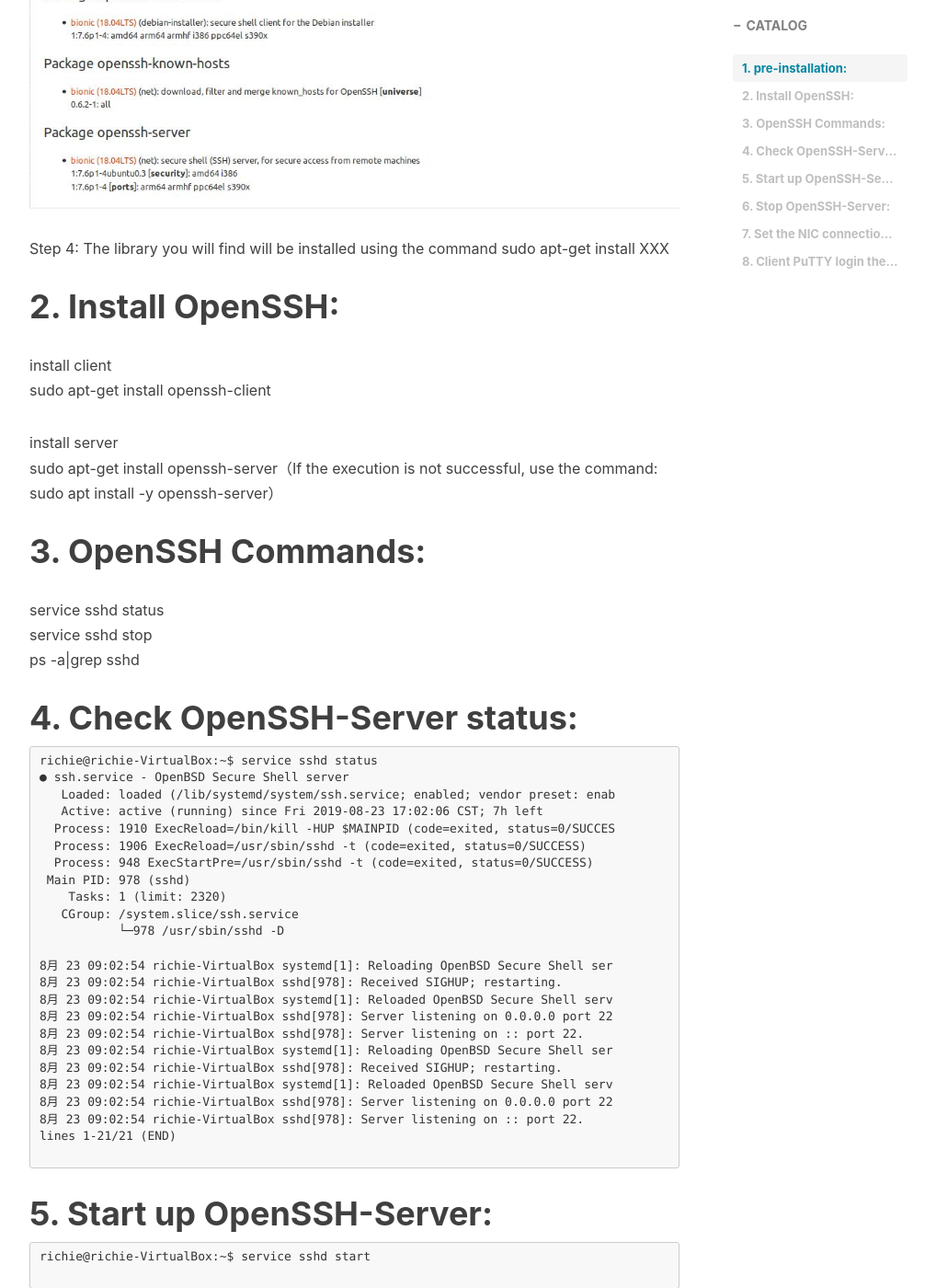
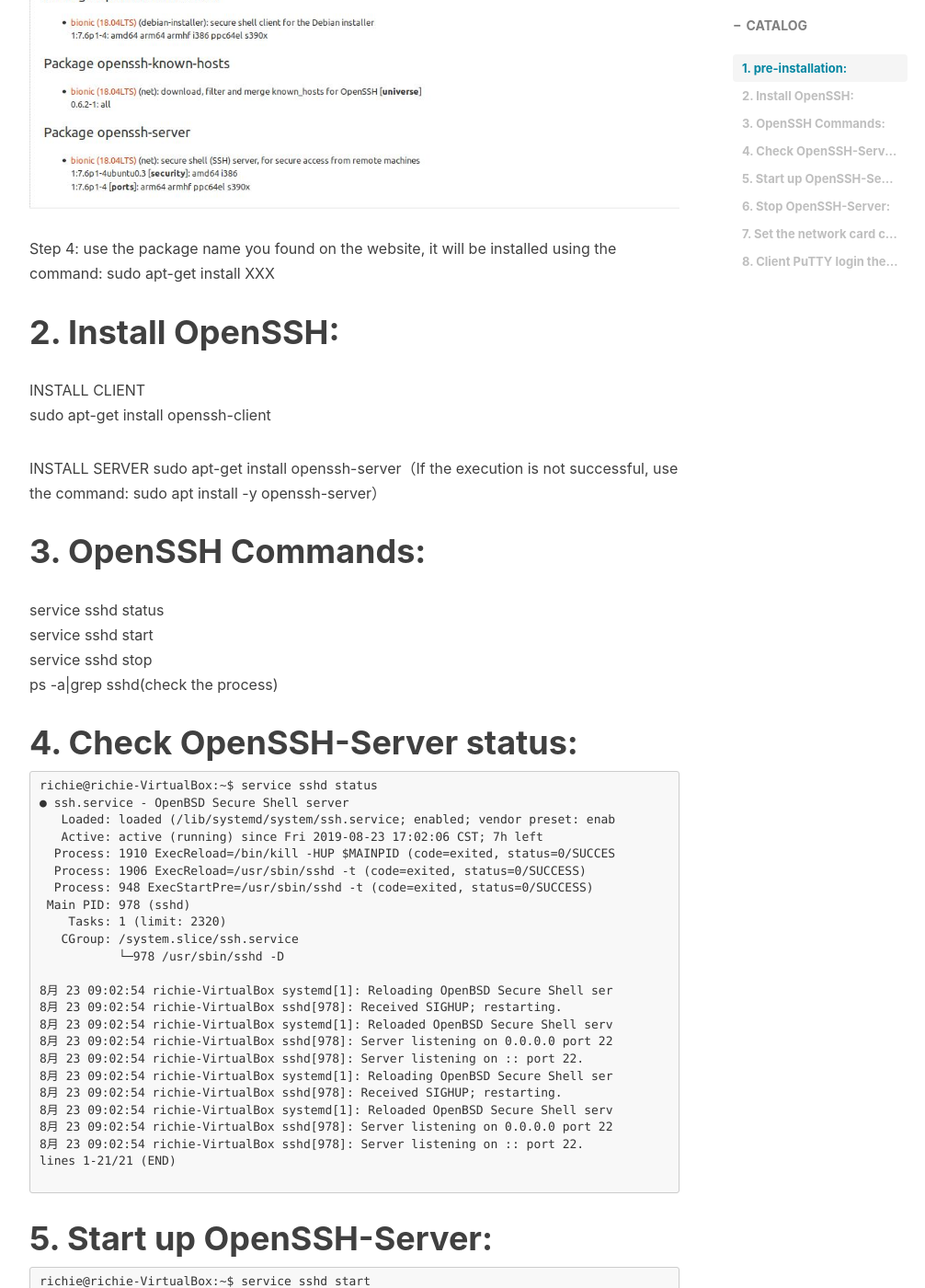
Before and after one commit to yuancanqin/yuancanqin.github.io, a Jekyll site: the page built from _posts/2019-08-23-OpenSSH.md, in a window 1280 px wide and 1400 px high, scrolled down 2875 px. Shown: the whole window at 92% size, without its empty margins (233-1239 px from the left). Built offline with Jekyll 4.4.1, drawn with Linux system fonts in a browser that asks for light colours; nearby versions of some CDN libraries; comment, search, counter and statistics services are not loaded; some of the changed text lies outside the part shown.

Commit message:
modified5

````diff
--- a/_posts/2019-08-23-OpenSSH.md
+++ b/_posts/2019-08-23-OpenSSH.md
@@ -47,21 +47,22 @@
 ![](https://github.com/yuancanqin/yuancanqin.github.io/blob/master/img/post-OpenSSH-3.jpg?raw=true)
 ![](https://github.com/yuancanqin/yuancanqin.github.io/blob/master/img/post-OpenSSH-4.jpg?raw=true)
 
-Step 4: The library you will find will be installed using the command sudo apt-get install XXX
+Step 4: use the package name you found on the website, it will be installed using the command: sudo apt-get install XXX
 
 
 # 2.	Install OpenSSH:
-install client
+INSTALL CLIENT
 sudo apt-get install openssh-client
 
-install server
+INSTALL SERVER
 sudo apt-get install openssh-server（If the execution is not successful, use the command: sudo apt install -y openssh-server）
 
 
 # 3.	 OpenSSH Commands:
 service sshd status
+service sshd start
 service sshd stop
-ps -a|grep sshd
+ps -a|grep sshd(check the process)
 
 # 4.	 Check OpenSSH-Server status:
 ```
@@ -106,14 +107,14 @@
 ```
 
 
-# 7.	 Set the NIC connection method (so that the client can connect to the server):
+# 7.	 Set the network card connection method (so that the client can connect to the server):
 ![](https://github.com/yuancanqin/yuancanqin.github.io/blob/master/img/post-OpenSSH-5.jpg?raw=true)
 
-(If you are running Linux with a virtual machine, you also need to temporarily set the system firewall running the virtual machine to off)
+(If you are running Linux with a virtual machine, you also need to temporarily set the system firewall off)
 
 
 # 8.	Client PuTTY login the Server:
-check server's IP address
+Check server's IP address
 ```
 richie@richie-VirtualBox:~$ ifconfig
 enp0s3: flags=4163<UP,BROADCAST,RUNNING,MULTICAST>  mtu 1500
````
Also changed, not shown: other parts of _posts/2019-08-23-OpenSSH.md (+3 -3 lines).
